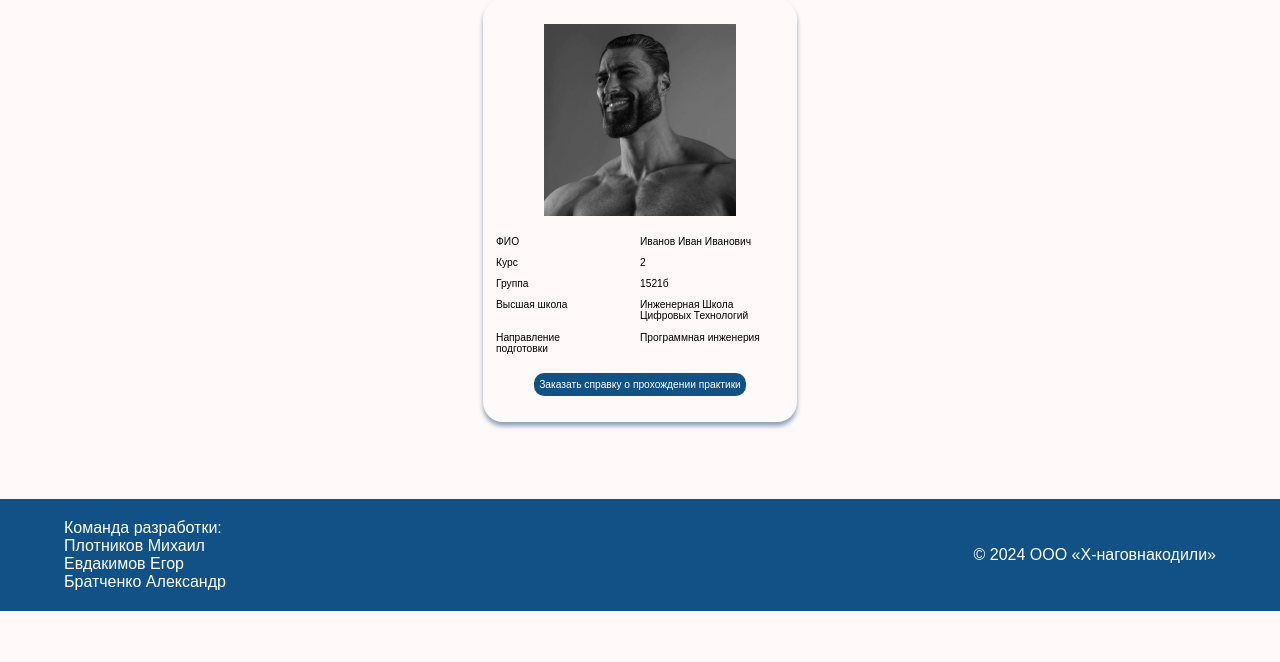
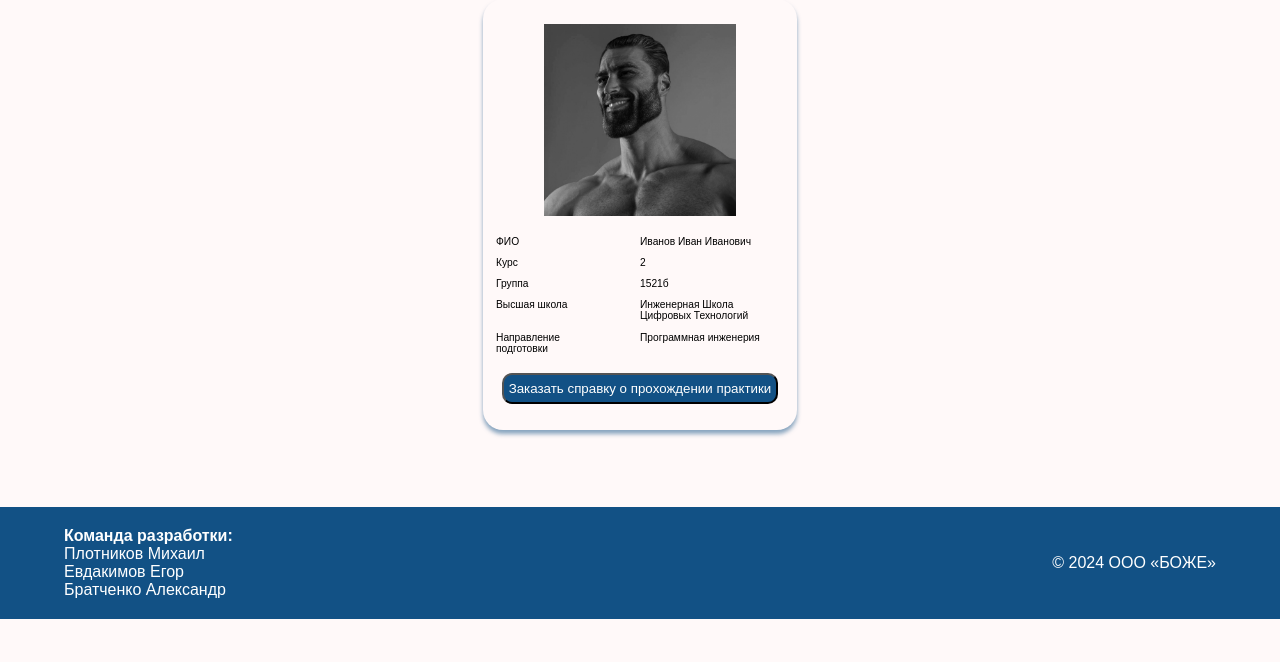
Before and after one commit to Me-Ri/Second_Week_Practice, a PHP site: page /student-page.html in a window 1280 px wide. Shown: the part 138-800 px from the top of the page. Run offline with PHP 8.4, Linux system fonts and the light colour scheme.

Commit message:
update student button

```diff
--- a/front/assets/css/style.css
+++ b/front/assets/css/style.css
@@ -51,9 +51,24 @@ img {
     width: 18vh;
 }
 
-.btn-primary {
-    background-color: #125185;
+.content-btn {
+    display: flex;
+    flex-direction: column;
+    align-items: center;
+    gap: 0.5vw;
+}
+
+.btn {
     padding: 0.5vw 0.4vw;
     border-radius: 10px;
     color: white;
 }
+
+.primary {
+    background-color: #125185;
+}
+
+.download {
+    background-color: #3788CC;
+    width: 10vw;
+}
--- a/front/student-page.html
+++ b/front/student-page.html
@@ -46,7 +46,10 @@
                             <p class="element-text">Программная инженерия</p>
                         </div>
                     </div>
-                    <a class="btn-primary" href="student-page.html">Заказать справку о прохождении практики</a>
+                    <div class="content-btn">
+                        <button class="btn primary" type="button" type="submit">Заказать справку о прохождении практики</button>
+                        <!-- <button class="btn download" type="button"> Скачать справку </button> -->
+                    </div>
                 </div>
             </div>
 		</div>
@@ -54,13 +57,13 @@
 
     <footer>
         <p>
-            Команда разработки:<br>
+            <strong>Команда разработки:</strong><br>
             Плотников Михаил<br>
             Евдакимов Егор<br>
             Братченко Александр
         </p>
         <p>
-            © 2024 ООО «Х-наговнакодили»
+            © 2024 ООО «БОЖЕ»
         </p>
     </footer>
 
```
